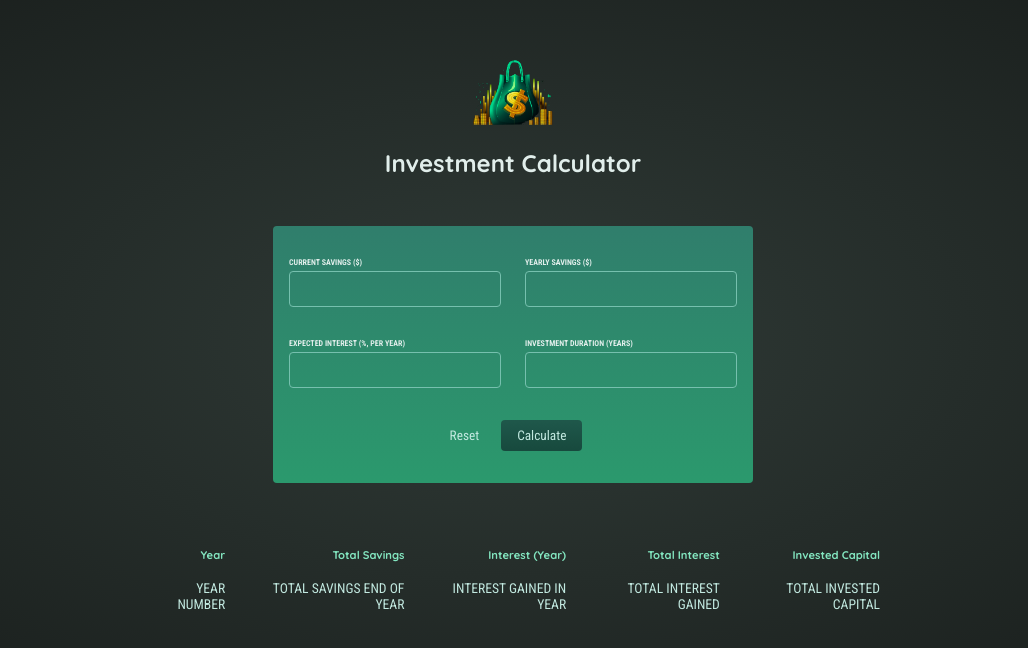
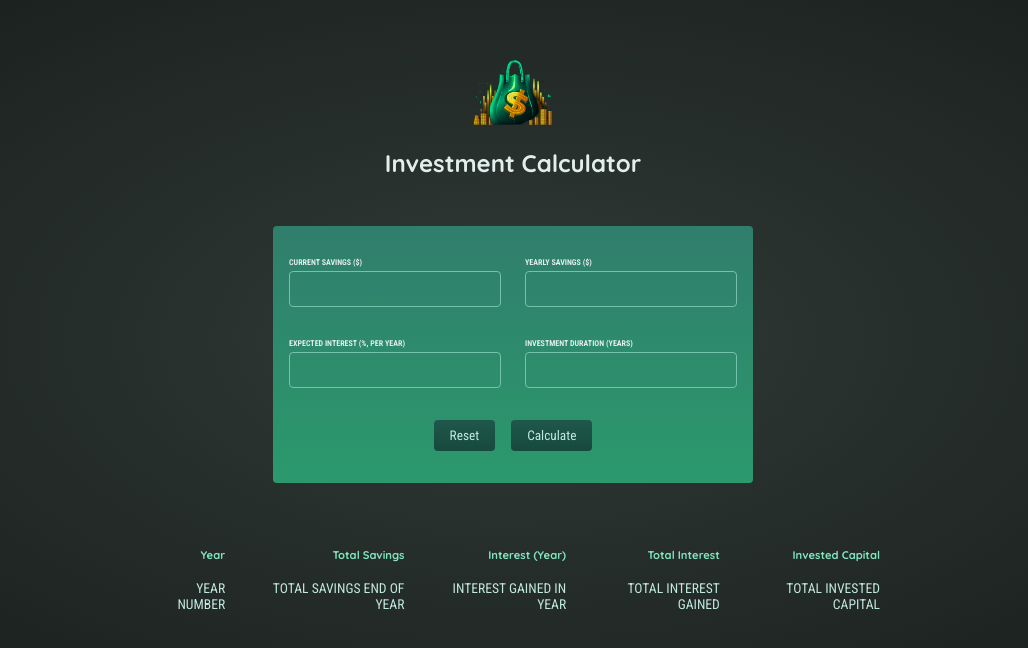
Before and after one commit to nickyyoung233/React__Demo__investCalculate, a React (Create React App) app: page / in a window 1280 px wide. Shown: the top 648 px of the page, without its empty margins (127-1155 px from the left). Built offline with nearby package versions, Linux system fonts and the light colour scheme.

Commit message:
split Form & Button

```diff
--- a/src/App.js
+++ b/src/App.js
@@ -1,4 +1,5 @@
 import Header from "./components/Header";
+import InvestForm from "./components/InvestInput/InvestForm";
 
 function App() {
   const calculateHandler = (userInput) => {
@@ -31,39 +32,7 @@ function App() {
   return (
     <div>
       <Header />
-
-      <form className="form">
-        <div className="input-group">
-          <p>
-            <label htmlFor="current-savings">Current Savings ($)</label>
-            <input type="number" id="current-savings" />
-          </p>
-          <p>
-            <label htmlFor="yearly-contribution">Yearly Savings ($)</label>
-            <input type="number" id="yearly-contribution" />
-          </p>
-        </div>
-        <div className="input-group">
-          <p>
-            <label htmlFor="expected-return">
-              Expected Interest (%, per year)
-            </label>
-            <input type="number" id="expected-return" />
-          </p>
-          <p>
-            <label htmlFor="duration">Investment Duration (years)</label>
-            <input type="number" id="duration" />
-          </p>
-        </div>
-        <p className="actions">
-          <button type="reset" className="buttonAlt">
-            Reset
-          </button>
-          <button type="submit" className="button">
-            Calculate
-          </button>
-        </p>
-      </form>
+      <InvestForm />
 
       {/* Todo: Show below table conditionally (only once result data is available) */}
       {/* Show fallback text if no data is available */}
--- /dev/null
+++ b/src/components/InvestInput/InvestForm.js
@@ -0,0 +1,43 @@
+import Button from "../UI/Button";
+
+import styles from "./InvestForm.module.css";
+
+const InvestForm = () => {
+  const buttons = [
+    { text: "Reset", type: "reset" },
+    { text: "Calculate", type: "submit" },
+  ];
+  return (
+    <form className={styles.form}>
+      <div className={styles["input-group"]}>
+        <p>
+          <label htmlFor="current-savings">Current Savings ($)</label>
+          <input type="number" id="current-savings" />
+        </p>
+        <p>
+          <label htmlFor="yearly-contribution">Yearly Savings ($)</label>
+          <input type="number" id="yearly-contribution" />
+        </p>
+      </div>
+      <div className={styles["input-group"]}>
+        <p>
+          <label htmlFor="expected-return">
+            Expected Interest (%, per year)
+          </label>
+          <input type="number" id="expected-return" />
+        </p>
+        <p>
+          <label htmlFor="duration">Investment Duration (years)</label>
+          <input type="number" id="duration" />
+        </p>
+      </div>
+      <p className={styles.actions}>
+        {buttons.map((item) => (
+          <Button text={item.text} type={item.text} />
+        ))}
+      </p>
+    </form>
+  );
+};
+
+export default InvestForm;
--- /dev/null
+++ b/src/components/InvestInput/InvestForm.module.css
@@ -0,0 +1,38 @@
+.form {
+  padding: 1rem;
+  max-width: 30rem;
+  margin: 2rem auto;
+  border-radius: 4px;
+  background: linear-gradient(180deg, #307e6c, #2b996d);
+}
+
+.input-group {
+  display: flex;
+  justify-content: space-evenly;
+  gap: 1.5rem;
+}
+
+.form label {
+  display: block;
+  margin-bottom: 0.25rem;
+  font-family: "Roboto Condensed", sans-serif;
+  font-size: 0.5rem;
+  font-weight: bold;
+  text-transform: uppercase;
+}
+
+.form input {
+  width: 100%;
+  padding: 0.5rem;
+  border: 1px solid #76c0ae;
+  border-radius: 0.25rem;
+  background-color: transparent;
+  color: #c2e9e0;
+  font-size: 1rem;
+}
+
+.actions {
+  display: flex;
+  justify-content: center;
+  gap: 1rem;
+}
--- /dev/null
+++ b/src/components/UI/Button.js
@@ -0,0 +1,13 @@
+import styles from "./Button.module.css";
+
+const Button = ({ text, type }) => {
+  return (
+    <button
+      type={type}
+      className={type === "submit" ? styles.buttonAlt : styles.button}
+    >
+      {text}
+    </button>
+  );
+};
+export default Button;
--- /dev/null
+++ b/src/components/UI/Button.module.css
@@ -0,0 +1,26 @@
+.button {
+  padding: 0.5rem 1rem;
+  border: none;
+  border-radius: 0.25rem;
+  background: linear-gradient(180deg, #1f584b, #17493d);
+  color: #c2e9e0;
+  font-family: "Roboto Condensed", sans-serif;
+  cursor: pointer;
+}
+
+.buttonAlt {
+  font-family: "Roboto Condensed", sans-serif;
+  border: none;
+  background: transparent;
+  color: #c2e9e0;
+  cursor: pointer;
+}
+
+button:hover {
+  background: linear-gradient(180deg, #1b5346, #113c32);
+}
+
+.buttonAlt:hover {
+  background: transparent;
+  color: #91e1d0;
+}
--- a/src/index.css
+++ b/src/index.css
@@ -14,71 +14,8 @@ body {
   color: #e1eeeb;
 }
 
-.form {
-  padding: 1rem;
-  max-width: 30rem;
-  margin: 2rem auto;
-  border-radius: 4px;
-  background: linear-gradient(180deg, #307e6c, #2b996d);
-}
 
-.input-group {
-  display: flex;
-  justify-content: space-evenly;
-  gap: 1.5rem;
-}
 
-.form label {
-  display: block;
-  margin-bottom: 0.25rem;
-  font-family: "Roboto Condensed", sans-serif;
-  font-size: 0.5rem;
-  font-weight: bold;
-  text-transform: uppercase;
-}
-
-.form input {
-  width: 100%;
-  padding: 0.5rem;
-  border: 1px solid #76c0ae;
-  border-radius: 0.25rem;
-  background-color: transparent;
-  color: #c2e9e0;
-  font-size: 1rem;
-}
-
-.actions {
-  display: flex;
-  justify-content: center;
-  gap: 1rem;
-}
-
-.button {
-  padding: 0.5rem 1rem;
-  border: none;
-  border-radius: 0.25rem;
-  background: linear-gradient(180deg, #1f584b, #17493d);
-  color: #c2e9e0;
-  font-family: "Roboto Condensed", sans-serif;
-  cursor: pointer;
-}
-
-.buttonAlt {
-  font-family: "Roboto Condensed", sans-serif;
-  border: none;
-  background: transparent;
-  color: #c2e9e0;
-  cursor: pointer;
-}
-
-button:hover {
-  background: linear-gradient(180deg, #1b5346, #113c32);
-}
-
-.buttonAlt:hover {
-  background: transparent;
-  color: #91e1d0;
-}
 
 .result {
   max-width: 50rem;
```
